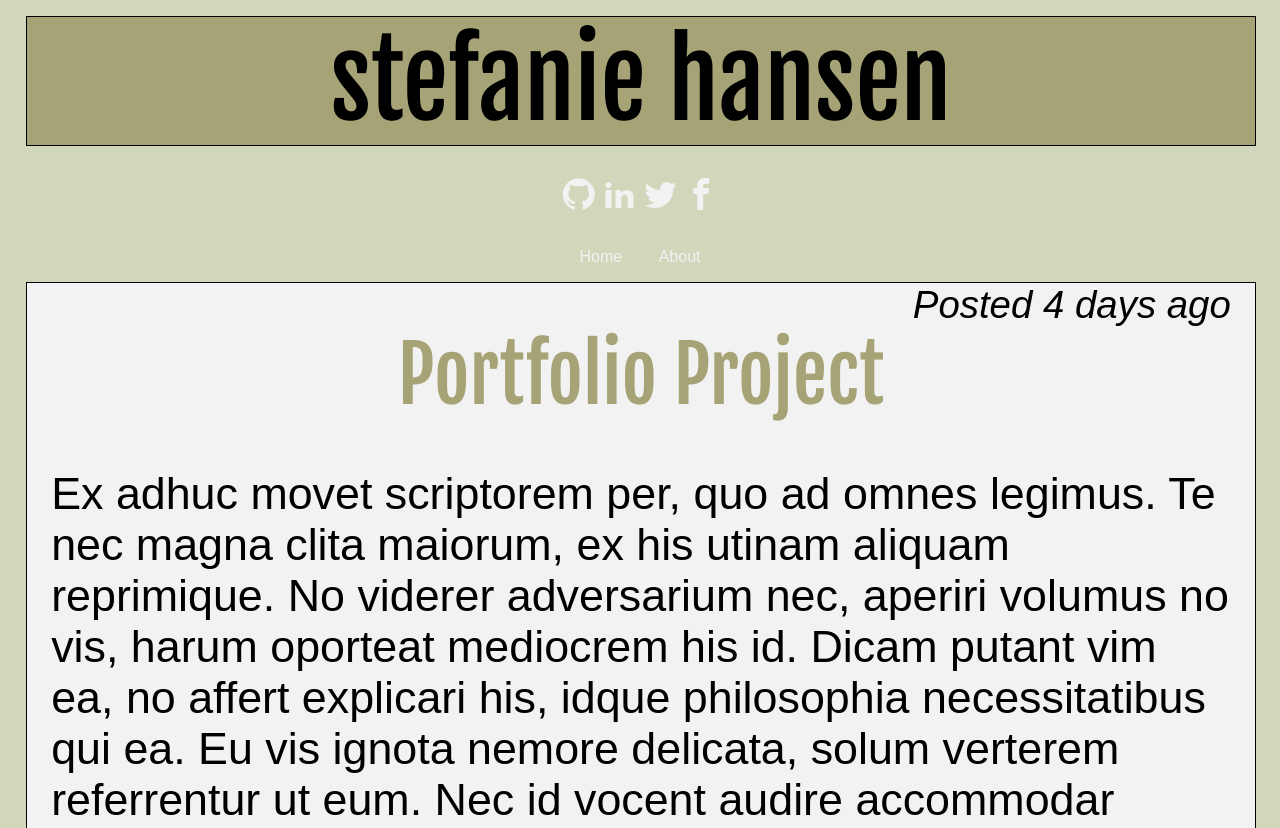
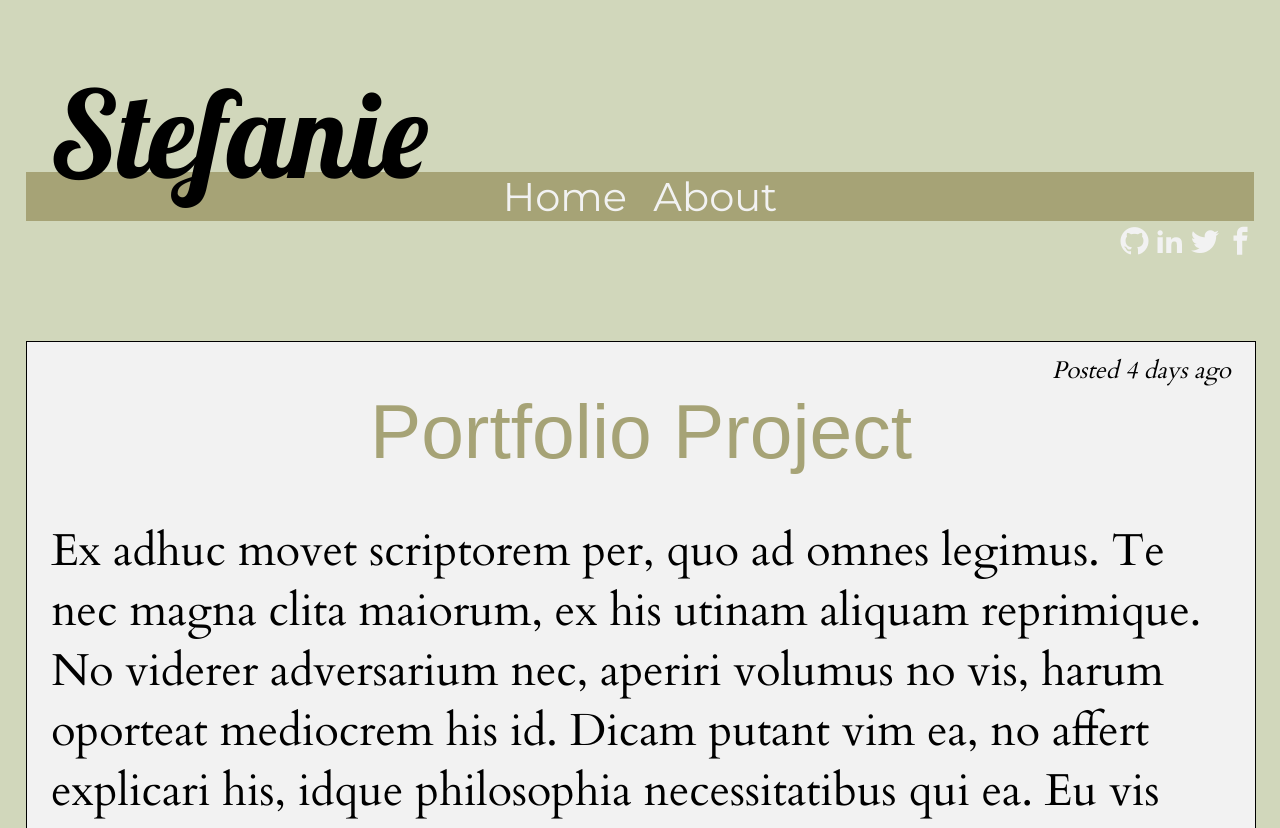
Before and after one commit to stefuhnee/portfolio, a plain HTML site: page index.html in a window 1280 px wide. Shown: the top 828 px of the page. Drawn offline with nearby package versions, Linux system fonts and the light colour scheme; files whose address does not match are found by name; a web font is replaced by a local one.

Commit message:
changed some link colors, moved content around in the header/nav

```diff
--- a/index.html
+++ b/index.html
@@ -6,7 +6,7 @@
     <meta name="viewport" content="width=device-width, initial-scale=1">
     <link rel="stylesheet" type="text/css" href="vendor/styles/normalize.css">
     <link rel="stylesheet" type="text/css" href="styles/fonts.css">
-    <link href="http://fonts.googleapis.com/css?family=Fjalla+One|Cantarell:400,400italic,700italic,700" rel="stylesheet" type="text/css" />
+    <link href="http://fonts.googleapis.com/css?family=Cardo|Montserrat|Lobster" rel="stylesheet" type="text/css" />
     <link rel="stylesheet" type="text/css" href="styles/base.css">
     <link rel="stylesheet" type="text/css" href="styles/layout.css">
     <link rel="stylesheet" type="text/css" href="styles/module.css">
@@ -14,7 +14,7 @@
   </head>
   <body>
     <header>
-      <h1>stefanie hansen</h1>
+      <h1>Stefanie</h1>
     </header>
     <nav class="social">
       <ul>
--- a/styles/base.css
+++ b/styles/base.css
@@ -1,18 +1,21 @@
 body {
   background-color: #d1d7bb;
   /*background-image: url('../img/005.jpg');*/
-  font-family: 'Cantarell', sans-serif;
+  font-family: 'Cardo', sans-serif;
   margin: 0 2%;
 }
 
 header {
-  background-color: #a6a376;
-  text-align: center;
-  border: 1px solid black;
+  text-align: left;
+  font-family: "Lobster", sans-serif;
+  position: relative;
+  bottom: 2em;
 }
 
 footer {
   background-color: #a6a376;
+  width: 100%;
+  text-align: right;
 }
 
 h1 {
@@ -29,6 +32,6 @@ a {
 }
 
 nav {
-  text-align:center;
+  font-family: "Montserrat", sans-serif;
   width: 100%;
 }
--- a/styles/layout.css
+++ b/styles/layout.css
@@ -1,5 +1,4 @@
 header {
-  margin-top: 1em;
   height: auto;
   width: 100%;
 }
--- a/styles/module.css
+++ b/styles/module.css
@@ -1,8 +1,11 @@
 header h1 {
-  font-family: 'Fjalla One', sans-serif;
   font-weight: normal;
-  font-size: 8vw;
+  font-size: 15vmin;
   display: inline-block;
+  position: relative;
+  z-index: 10;
+  top: .75em;
+  right: 1.8em;
 }
 
 section {
@@ -11,10 +14,7 @@ section {
 }
 
 footer span {
-  float: right;
   margin-right: 1em;
-  margin-bottom: .5em;
-  font-size: 2.5vw;
 }
 
 .project-body img {
@@ -54,11 +54,22 @@ nav.social li, nav.main-nav li {
 }
 
 nav.main-nav li {
-  padding: 0 1em;
+  padding: 0 1vmin;
 }
 
 nav.social {
-  font-size: 2em;
+  text-align: right;
+  font-size: 3.5vmin;
+  position: relative;
+  top: 1.7em;
+}
+
+nav.main-nav {
+  font-size: 5vmin;
+  background-color: #a6a376;
+  text-align:center;
+  position: relative;
+  bottom: 2em;
 }
 
 .article-box {
@@ -92,9 +103,10 @@ nav.social {
 .article-box h2 {
   font-weight: lighter;
   display: inline-block;
-  font-size: 3vw;
+  font-size: 3vmin;
   color: #000;
   float: right;
+  margin-top: .5em;
   font-style: italic;
 }
 
@@ -102,5 +114,8 @@ nav.social {
   font-size: 3.5vw;
   position: relative;
   clear: both;
+}
 
+.article-box a {
+  color: #a6a376;
 }
--- a/styles/state.css
+++ b/styles/state.css
@@ -1,7 +1,15 @@
 a:hover {
-  color: #d1d7bb;
+  color: #000;
+}
+
+.article-box .read-on:hover, .article-box .read-less:hover {
+  color: #000;
 }
 
 .template {
   display: none;
 }
+
+nav.social li:hover {
+  transform: translateY(100deg);
+}
```
